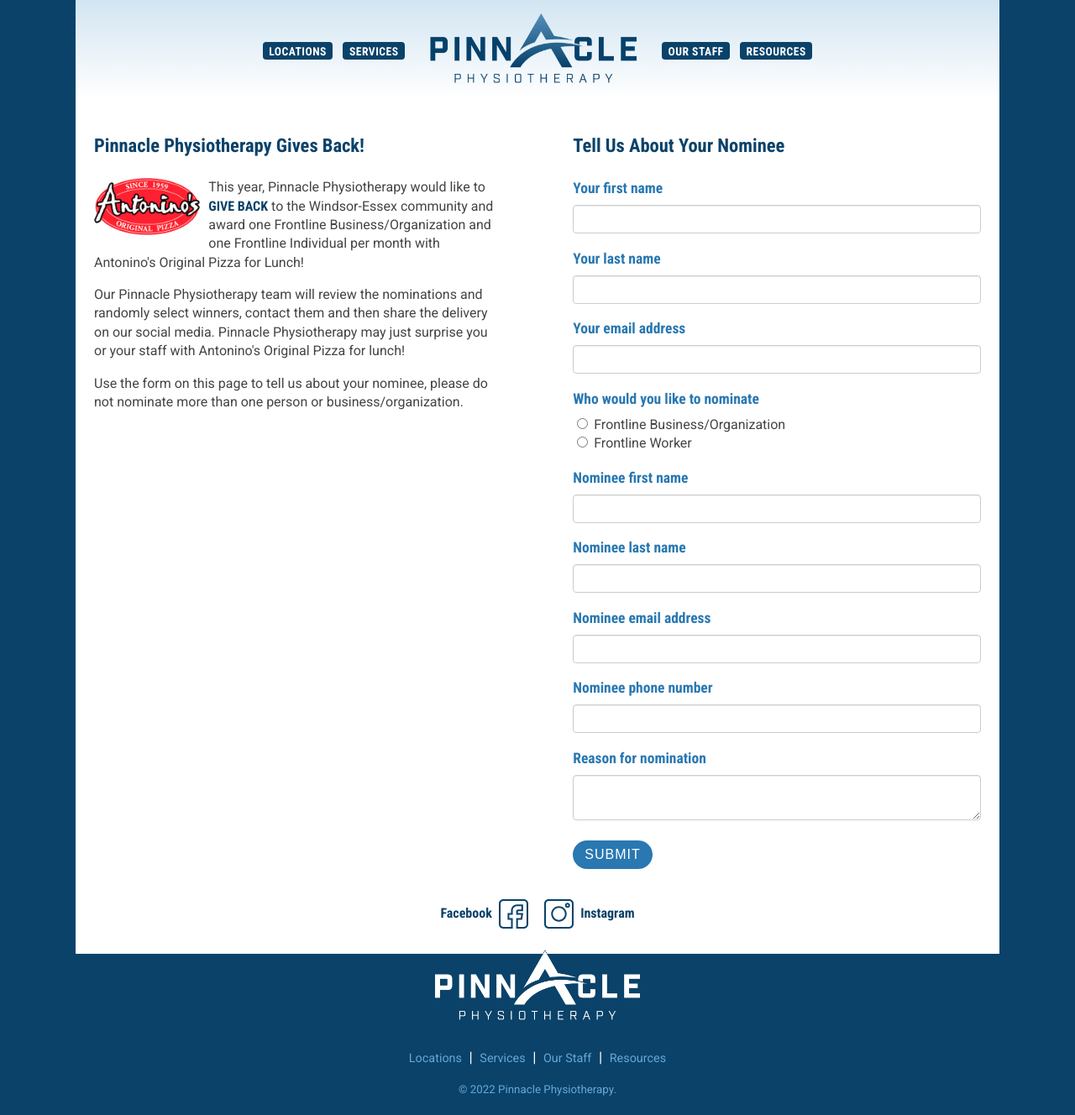
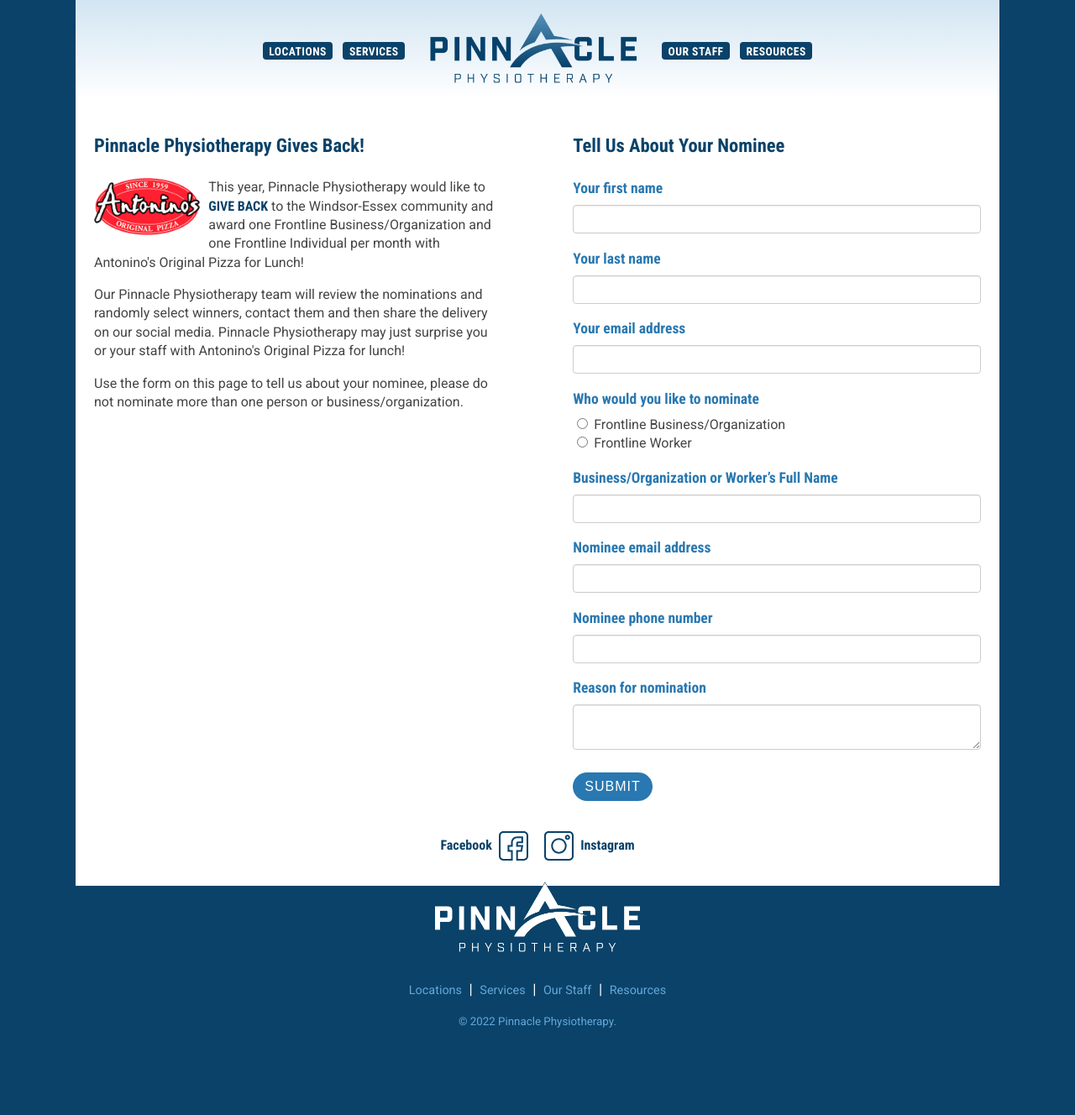
Before and after one commit to tobyl/pinnacle, a Jekyll site: the page built from gives-back.markdown, in a window 1280 px wide. Shown: the whole page at 84% size. Built offline with Jekyll 4.4.1, drawn with Linux system fonts in a browser that asks for light colours; after the commit the page ends 1247 px from its top, so only the background shows below that.

```diff
--- a/_sass/mods.scss
+++ b/_sass/mods.scss
@@ -111,3 +111,42 @@
   margin-right: 1rem;
   margin-bottom: 1rem;
 }
+
+#inner-form {
+  transition: height 1s ease-out;
+  max-height: 2000px;
+}
+
+#inner-form.closed {
+  max-height: 0;
+  overflow: hidden;
+}
+
+.g-recaptcha {
+  margin-bottom: 2rem;
+}
+
+// home promo for gives back
+
+#gives-back {
+  float: right;
+  width: 48%;
+  height: 500px;
+  h3 {
+    margin-top: 0;
+  }
+  a {
+    display: block;
+    background: rgb(41, 120, 177);
+    color: #fff;
+    text-decoration: none;
+    text-align: center;
+    transition: background 233ms ease-out;
+    border-radius: 5px;
+    padding: 0.75rem 0;
+    margin-top: 3rem;
+    &:hover {
+      background: #0A4269;
+    }
+  }
+}
--- a/gives-back.markdown
+++ b/gives-back.markdown
@@ -16,48 +16,46 @@
     <div class="half-column">
       <h3>Tell Us About Your Nominee</h3>
       <form id="gives-back-form" action="https://formspree.io/f/mayvoogy" method="POST">
-        <p class="field">
-          <label class="primary-label" for="first_name">Your first name</label>
-          <input id="first_name" type="text" name="first_name" />
-        </p>
-        <p class="field">
-          <label class="primary-label" for="last_name">Your last name</label>
-          <input id="last_name" type="text" name="last_name" />
-        </p>
-        <p class="field">
-          <label class="primary-label" for="email">Your email address</label>
-          <input id="email" type="email" name="email" />
-        </p>
-        <!-- <hr class="form-separator" /> -->
-        <p class="field">
-          <label class="primary-label" for="nominee">Who would you like to nominate</label>
-          <input type="radio" id="business" name="nominee" value="business" />
-          <label for="business">Frontline Business/Organization</label><br />
-          <input type="radio" id="worker" name="nominee" value="worker" />
-          <label for="worker">Frontline Worker</label>
-        </p>
-        <p class="field">
-          <label class="primary-label" for="nominee_first_name">Nominee first name</label>
-          <input id="nominee_first_name" type="text" name="nominee_first_name" />
-        </p>
-        <p class="field">
-          <label class="primary-label" for="nominee_last_name">Nominee last name</label>
-          <input id="nominee_last_name" type="text" name="nominee_last_name" />
-        </p>
-        <p class="field">
-          <label class="primary-label" for="nominee_email">Nominee email address</label>
-          <input id="nominee_email" type="email" name="nominee_email" />
-        </p>
-        <p class="field">
-          <label class="primary-label" for="nominee_phone">Nominee phone number</label>
-          <input id="nominee_phone" type="tel" name="nominee_phone" />
-        </p>
-        <p class="field">
-          <label class="primary-label" for="reason">Reason for nomination</label>
-          <textarea id="reason" name="reason"></textarea>
-        </p>
-        <div class="g-recaptcha" data-sitekey="6LcRQ4IeAAAAAEBy0kObpDJUOxFZCLTxu26DKdtr"></div>
-        <button id="my-form-button">Submit</button>
+        <div id="inner-form">
+          <p class="field">
+            <label class="primary-label" for="first_name">Your first name</label>
+            <input id="first_name" type="text" name="first_name" required />
+          </p>
+          <p class="field">
+            <label class="primary-label" for="last_name">Your last name</label>
+            <input id="last_name" type="text" name="last_name" required />
+          </p>
+          <p class="field">
+            <label class="primary-label" for="email">Your email address</label>
+            <input id="email" type="email" name="email" required />
+          </p>
+          <!-- <hr class="form-separator" /> -->
+          <p class="field">
+            <label class="primary-label" for="nominee">Who would you like to nominate</label>
+            <input type="radio" id="business" name="nominee" value="business" required />
+            <label for="business">Frontline Business/Organization</label><br />
+            <input type="radio" id="worker" name="nominee" value="worker" required />
+            <label for="worker">Frontline Worker</label>
+          </p>
+          <p class="field">
+            <label class="primary-label" for="nominee_first_name">Business/Organization or Worker’s Full Name</label>
+            <input id="nominee_first_name" type="text" name="nominee_name" required />
+          </p>
+          <p class="field">
+            <label class="primary-label" for="nominee_email">Nominee email address</label>
+            <input id="nominee_email" type="email" name="nominee_email" required />
+          </p>
+          <p class="field">
+            <label class="primary-label" for="nominee_phone">Nominee phone number</label>
+            <input id="nominee_phone" type="tel" name="nominee_phone" required />
+          </p>
+          <p class="field">
+            <label class="primary-label" for="reason">Reason for nomination</label>
+            <textarea id="reason" name="reason" required></textarea>
+          </p>
+          <div class="g-recaptcha" data-sitekey="6LcRQ4IeAAAAAEBy0kObpDJUOxFZCLTxu26DKdtr"></div>
+          <button id="my-form-button">Submit</button>
+        </div> <!-- inner-form -->
         <p id="my-form-status"></p>
       </form>
     </div> <!-- half-column -->
```
Also changed, not shown: other parts of gives-back.markdown (+2 -0 lines), index.markdown (+9 -1 lines).
